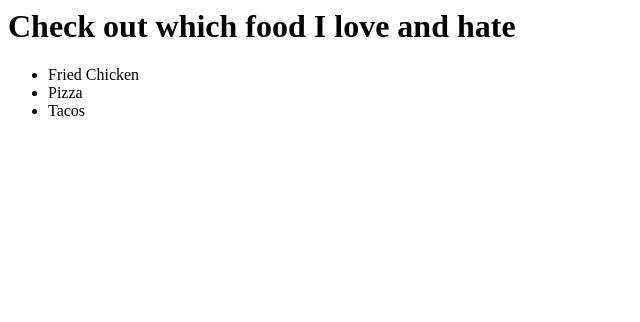
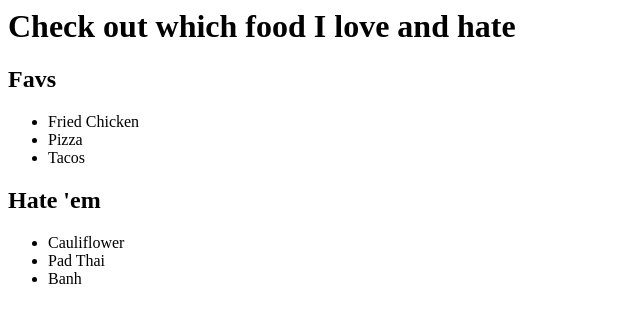
Before and after one commit to paulywrath/Fav-and-Least-Fav-Food, a plain HTML site: page index.html in a window 1280 px wide. Shown: the whole page, without its empty margins (0-640 px from the left). Drawn offline with Linux system fonts and the light colour scheme.

Commit message:
Add least favorite foods

```diff
--- a/index.html
+++ b/index.html
@@ -4,10 +4,19 @@
     </head>
     <body>
         <h1>Check out which food I love and hate</h1>
+
+        <h2>Favs</h2>
         <ul>
             <li>Fried Chicken</li>
             <li>Pizza</li>
             <li>Tacos</li>
         </ul>
+
+        <h2>Hate 'em</h2>
+        <ul>
+            <li>Cauliflower</li>
+            <li>Pad Thai</li>
+            <li>Banh</li>
+        </ul>
     </body>
 </html>
```
